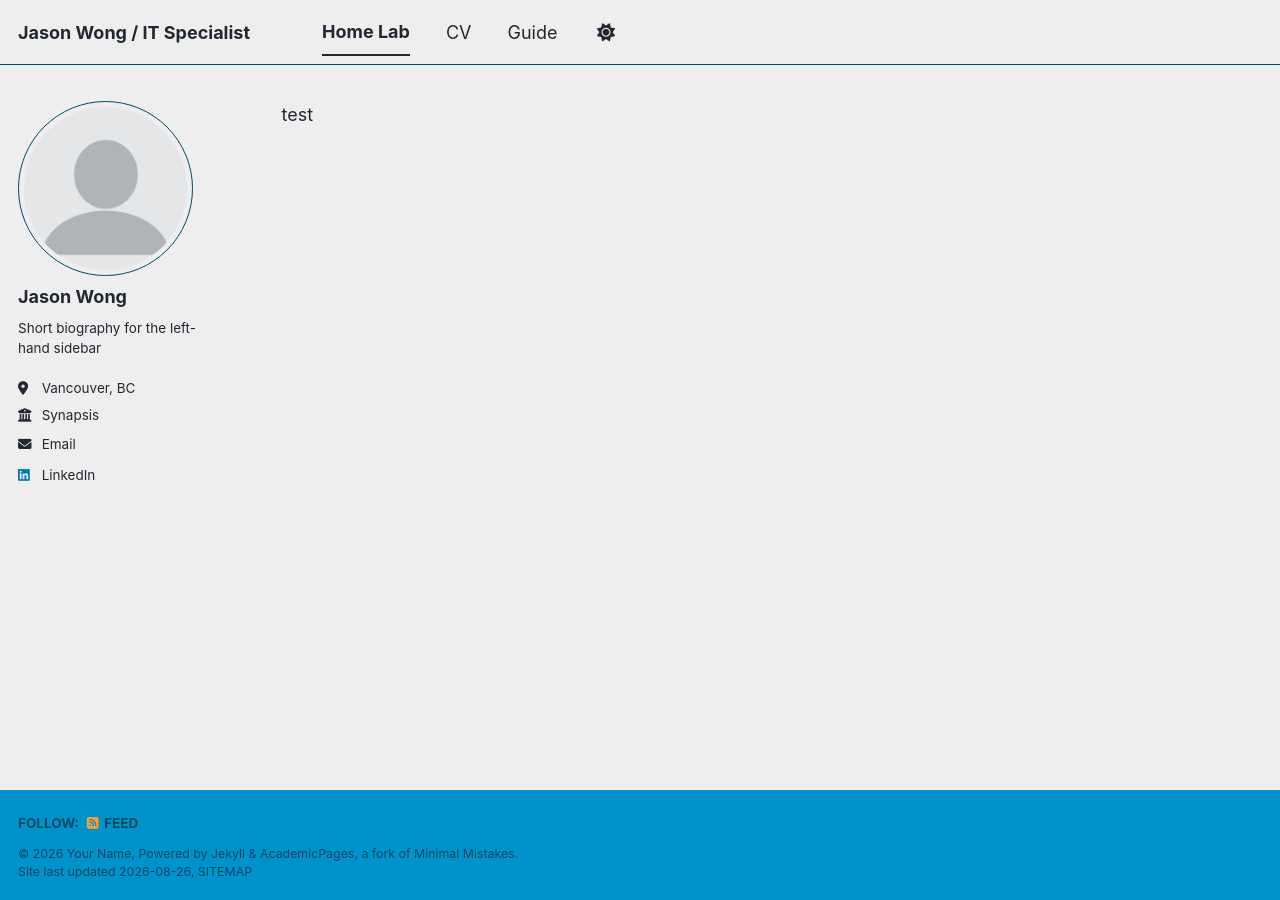
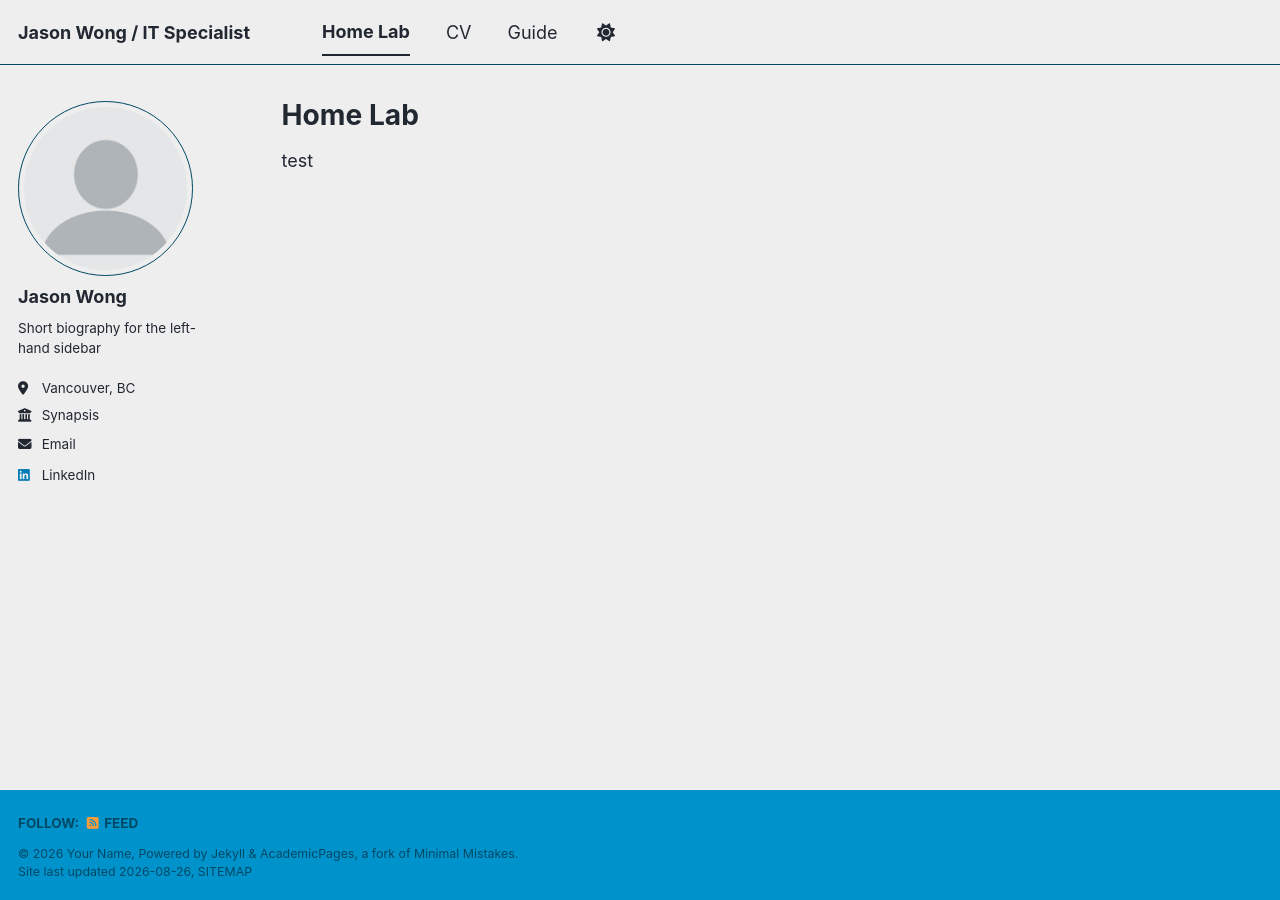
Before and after one commit to JasonW1124/jasonw1124.github.io, a Jekyll site: the page built from _pages/homelab.md, in a window 1280 px wide. Built offline with Jekyll 4.4.1, drawn with Linux system fonts in a browser that asks for light colours; our own code applies the rules of GitHub Pages for plain Markdown files; a style sheet for code colours, icons or effects is not loaded.

Commit message:
Add front matter to homelab.md

```diff
--- a/_pages/homelab.md
+++ b/_pages/homelab.md
@@ -1,2 +1,7 @@
+---
+layout: archive
+title: "Home Lab"
+permalink: /homelab/
+---
 
 test
```
